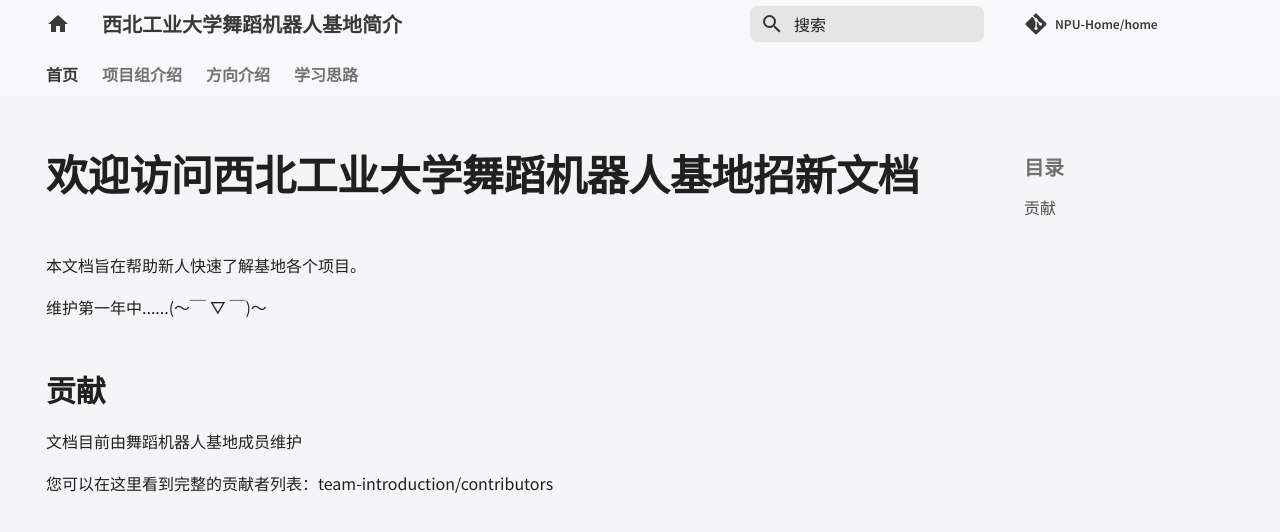
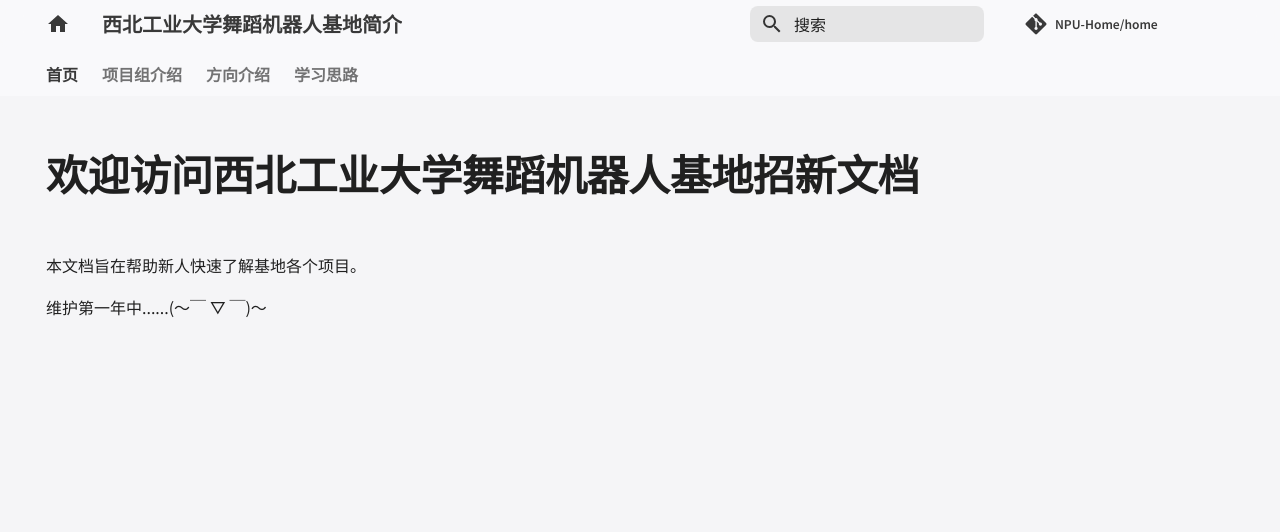
Before and after one commit to NPU-Home/home, an MkDocs documentation site: the page built from docs/index.md, in a window 1280 px wide. Shown: the top 532 px of the page. Built offline with MkDocs 1.6.1 and Material for MkDocs 9.7.7, drawn with Linux system fonts in a browser that asks for light colours; comment, search, counter and statistics services are not loaded.

Commit message:
隐藏贡献

```diff
--- a/docs/index.md
+++ b/docs/index.md
@@ -12,8 +12,8 @@ comment: True
 
 维护第一年中......(〜￣ ▽ ￣)〜
 
-## 贡献
+<!-- ## 贡献
 
 文档目前由舞蹈机器人基地成员维护
 
-您可以在这里看到完整的贡献者列表：team-introduction/contributors
+您可以在这里看到完整的贡献者列表：team-introduction/contributors -->
```
